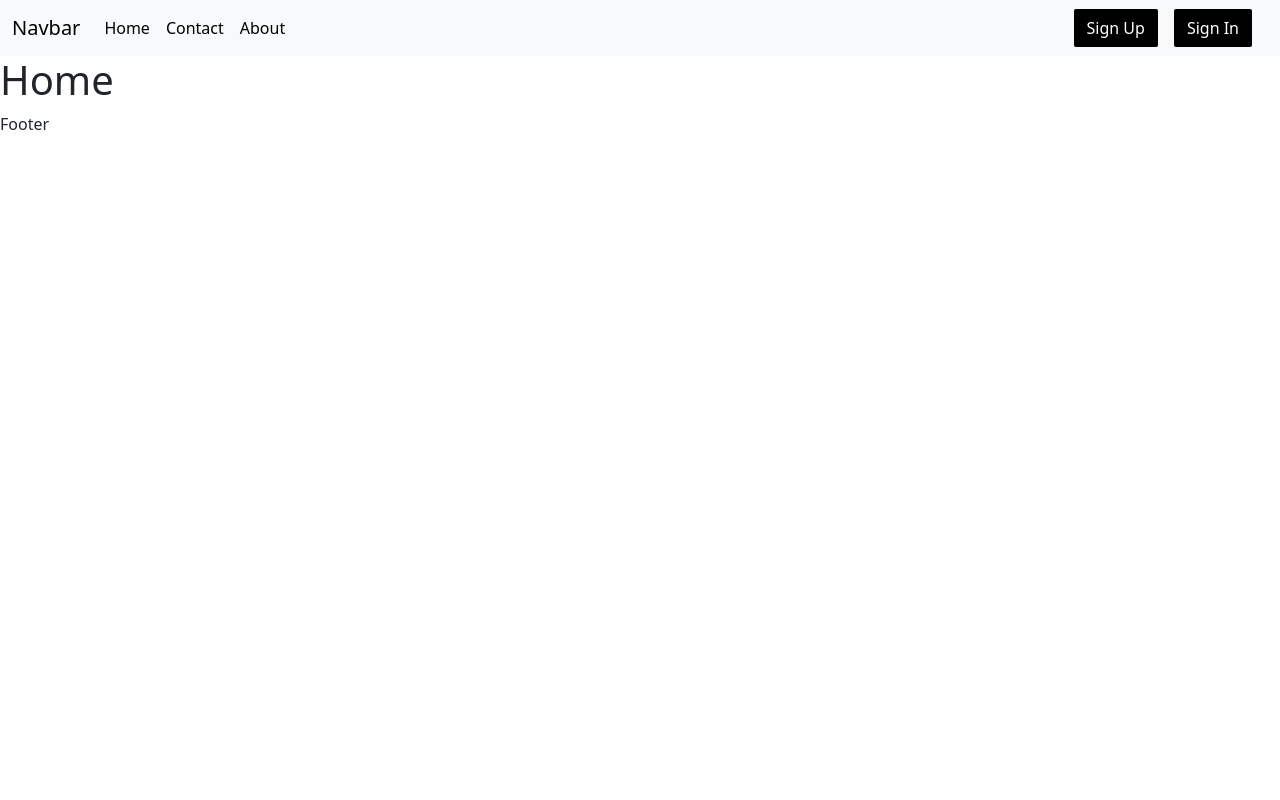
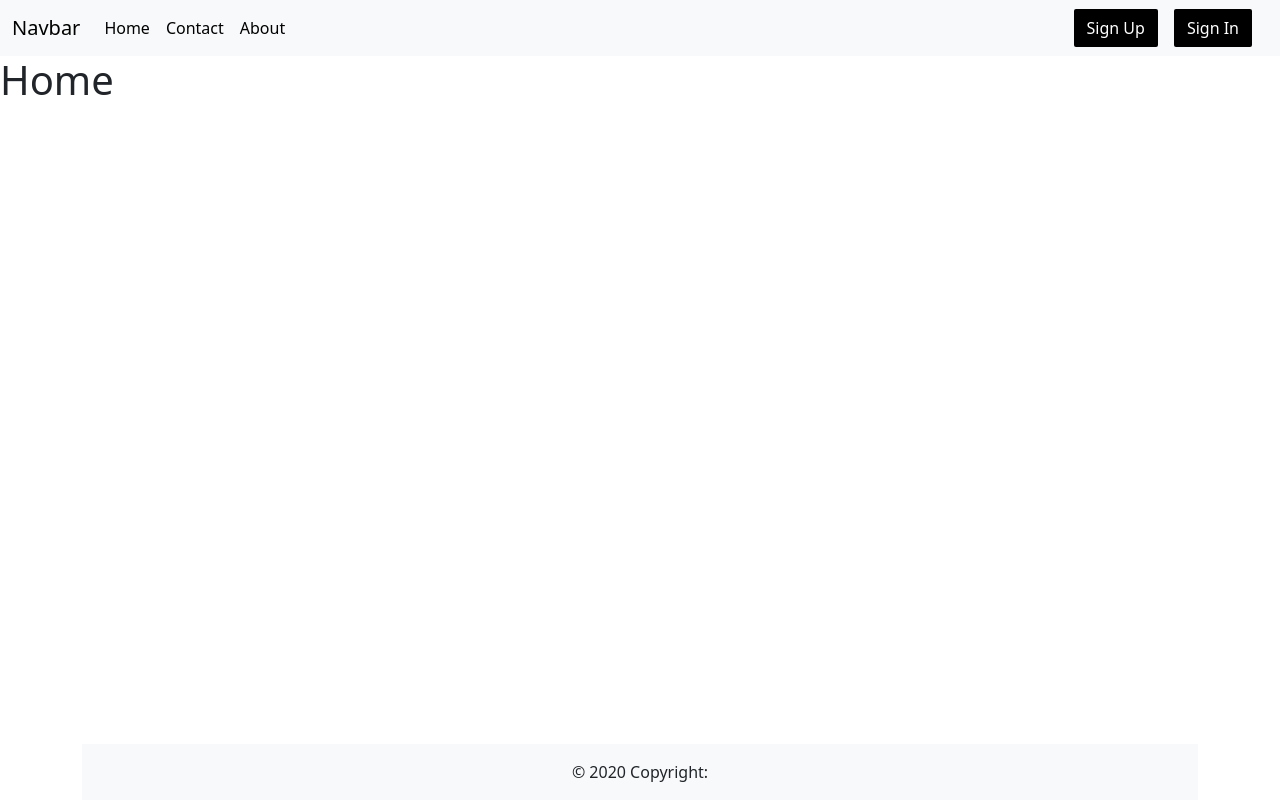
Before and after one commit to Ali-Raza-Gill/Todo-with-CRUD, a React (Create React App) app: page / in a window 1280 px wide. Built offline with nearby package versions, Linux system fonts and the light colour scheme.

Commit message:
Footer is added in to Frontend pages

```diff
--- a/src/App.scss
+++ b/src/App.scss
@@ -1 +1,11 @@
-@import './scss/bootstrap.scss'
+@import './scss/bootstrap.scss';
+
+#root{
+    min-height: 100vh;
+    display: flex;
+    flex-direction: column;
+}
+
+main{
+    flex: 1 0 auto;
+}
--- a/src/Components/Footer/Footer.js
+++ b/src/Components/Footer/Footer.js
@@ -2,6 +2,16 @@ import React from 'react'
 
 export default function Footer() {
   return (
-    <div>Footer</div>
+    <div className="container">
+      <div className="row">
+        <div className="col">
+          <footer class="bg-light text-center text-lg-start">
+            <div class="text-center p-3" style={{backgroundColor: "rgba(0, 0, 0, 0.2);"}}>
+              © 2020 Copyright:
+            </div>
+          </footer>
+        </div>
+      </div>
+    </div>
   )
 }
--- a/src/Components/Navbar/Navbar.js
+++ b/src/Components/Navbar/Navbar.js
@@ -22,12 +22,12 @@ export default function Navbar() {
                     </ul>
                     <div className="row">
                         <div className="col">
-                            <Link to='auth/sign-up' className='btn ' style={{backgroundColor:"black",color:"white",borderRadius:"2px"}}>Sign Up</Link>
+                            <Link to='auth/sign-up' className='btn ' style={{ backgroundColor: "black", color: "white", borderRadius: "2px" }}>Sign Up</Link>
                         </div>
                     </div>
                     <div className="row">
                         <div className="col mx-3">
-                            <Link to='auth/sign-in' className='btn ' style={{backgroundColor:"black",color:"white",borderRadius:"2px"}}>Sign In</Link>
+                            <Link to='auth/sign-in' className='btn ' style={{ backgroundColor: "black", color: "white", borderRadius: "2px" }}>Sign In</Link>
                         </div>
                     </div>
                 </div>
--- a/src/Pages/Auth/index.js
+++ b/src/Pages/Auth/index.js
@@ -7,12 +7,15 @@ import Navbar from '../../Components/Navbar/Navbar'
 export default function index() {
   return (
     <>
-    <Navbar/>
-    <Routes>
-        <Route path='sign-in' element={<SignIn/>}/>
-        <Route path='sign-up' element={<SignUp/>}/>
-        <Route path='forgotpassword' element={<ForgotPassword/>}/>
-    </Routes>
+      <Navbar />
+      <main>
+        <Routes>
+          <Route path='sign-in' element={<SignIn />} />
+          <Route path='sign-up' element={<SignUp />} />
+          <Route path='forgotpassword' element={<ForgotPassword />} />
+        </Routes>
+      </main>
+
     </>
   )
 }
--- a/src/Pages/Frontend/index.js
+++ b/src/Pages/Frontend/index.js
@@ -12,13 +12,15 @@ export default function index() {
     return (
         <>
             <Navbar />
-            <Routes>
-                <Route path='/' element={<Home />} />
-                <Route path='todo' element={<Todo/>}/>
-                <Route path='contact' element={<Contact />} />
-                <Route path='about' element={<About />} />
-                <Route path='*' element={<Nopage/>}/>
-            </Routes>
+            <main>
+                <Routes>
+                    <Route path='/' element={<Home />} />
+                    <Route path='todo' element={<Todo />} />
+                    <Route path='contact' element={<Contact />} />
+                    <Route path='about' element={<About />} />
+                    <Route path='*' element={<Nopage />} />
+                </Routes>
+            </main>
             <Footer />
         </>
     )
--- a/src/Pages/Routes.js
+++ b/src/Pages/Routes.js
@@ -3,11 +3,13 @@ import { Route, Routes } from 'react-router-dom'
 import Frontend from './Frontend'
 import Auth from './Auth'
 export default function Index() {
-  return (
+  return (<>
     <Routes>
-        <Route path='/*' element={<Frontend/>}/>
-        <Route path='/auth/*' element={<Auth/>}/>
-        {/* <Route path='/dashboard' element={<DashBoard/>}/> */}
+      <Route path='/*' element={<Frontend />} />
+      <Route path='/auth/*' element={<Auth />} />
+      {/* <Route path='/dashboard' element={<DashBoard/>}/> */}
     </Routes>
+
+  </>
   )
 }
```
